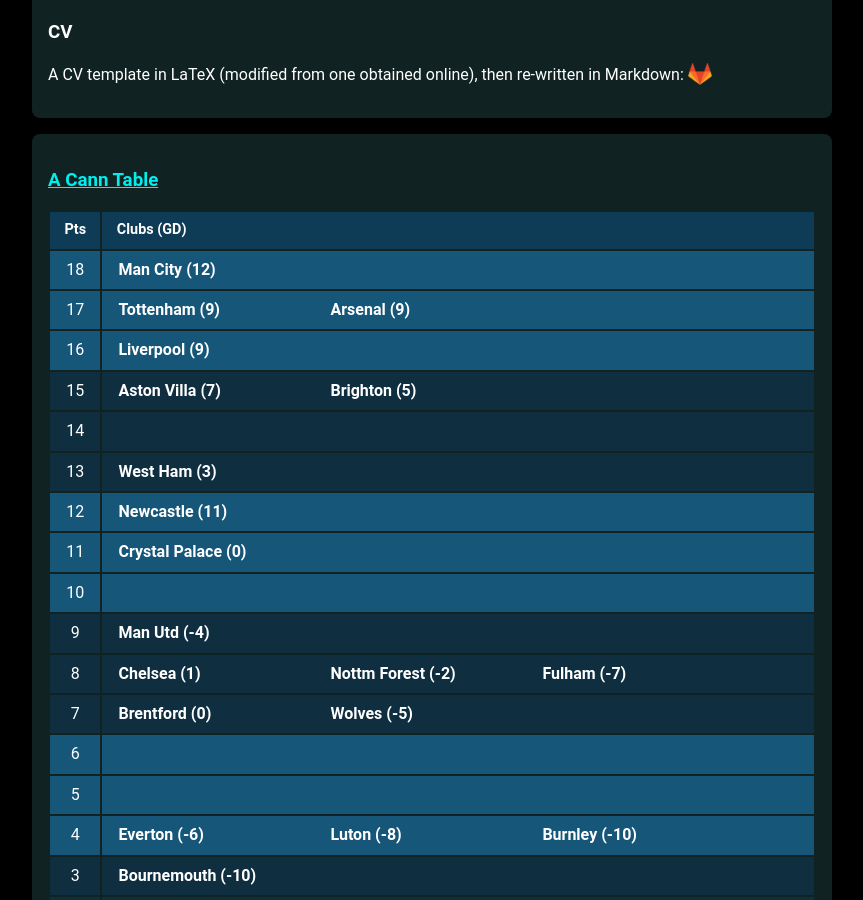
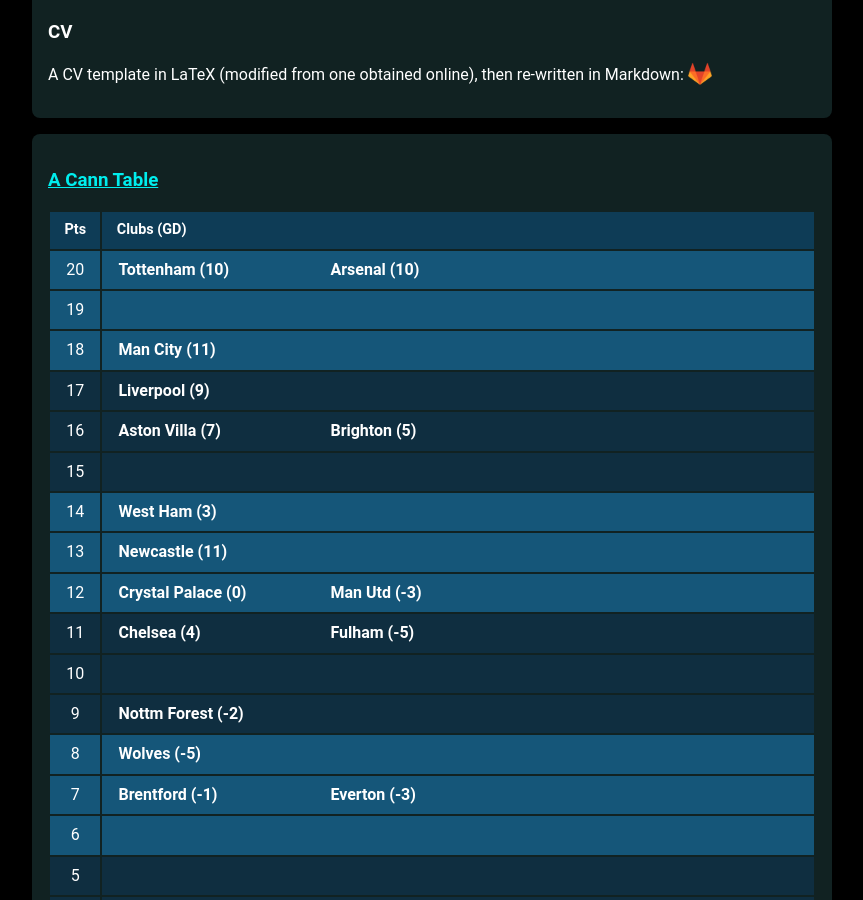
Before and after one commit to muru/muru.github.io, a Jekyll site: the page built from resources.md, in a window 1280 px wide and 900 px high, scrolled down 1235 px. Shown: the whole window, without its empty margins (208-1071 px from the left). Built offline with Jekyll 4.4.1, drawn with Linux system fonts in a browser that asks for light colours; some web fonts are replaced; some of the changed text lies outside the part shown.

Commit message:
updated cann-table: Mon  9 Oct 03:11:50 JST 2023

```diff
--- a/cann-table.html
+++ b/cann-table.html
@@ -1,55 +1,68 @@
 <table id="cann-table">
 <thead> <th> Pts </th> <th> Clubs (GD) </th> </thead>
 	<tr class="cann-row-1">
-		<td class="cann-point"> 18 </td>
+		<td class="cann-point"> 20 </td>
 		<td class="cann-clubs">
-			<span class="club-name"> Man City (12) </span>
+			<span class="club-name"> Tottenham (10) </span>
+			<span class="club-name"> Arsenal (10) </span>
 		</td>
  	</tr>
 	<tr class="cann-row-1">
-		<td class="cann-point"> 17 </td>
+		<td class="cann-point"> 19 </td>
 		<td class="cann-clubs">
-			<span class="club-name"> Tottenham (9) </span>
-			<span class="club-name"> Arsenal (9) </span>
 		</td>
  	</tr>
 	<tr class="cann-row-1">
-		<td class="cann-point"> 16 </td>
+		<td class="cann-point"> 18 </td>
+		<td class="cann-clubs">
+			<span class="club-name"> Man City (11) </span>
+		</td>
+ 	</tr>
+	<tr class="cann-row-2">
+		<td class="cann-point"> 17 </td>
 		<td class="cann-clubs">
 			<span class="club-name"> Liverpool (9) </span>
 		</td>
  	</tr>
 	<tr class="cann-row-2">
-		<td class="cann-point"> 15 </td>
+		<td class="cann-point"> 16 </td>
 		<td class="cann-clubs">
 			<span class="club-name"> Aston Villa (7) </span>
 			<span class="club-name"> Brighton (5) </span>
 		</td>
  	</tr>
 	<tr class="cann-row-2">
-		<td class="cann-point"> 14 </td>
+		<td class="cann-point"> 15 </td>
 		<td class="cann-clubs">
 		</td>
  	</tr>
-	<tr class="cann-row-2">
-		<td class="cann-point"> 13 </td>
+	<tr class="cann-row-1">
+		<td class="cann-point"> 14 </td>
 		<td class="cann-clubs">
 			<span class="club-name"> West Ham (3) </span>
 		</td>
  	</tr>
 	<tr class="cann-row-1">
-		<td class="cann-point"> 12 </td>
+		<td class="cann-point"> 13 </td>
 		<td class="cann-clubs">
 			<span class="club-name"> Newcastle (11) </span>
 		</td>
  	</tr>
 	<tr class="cann-row-1">
+		<td class="cann-point"> 12 </td>
+		<td class="cann-clubs">
+			<span class="club-name"> Crystal Palace (0) </span>
+			<span class="club-name"> Man Utd (-3) </span>
+		</td>
+ 	</tr>
+	<tr class="cann-row-2">
 		<td class="cann-point"> 11 </td>
 		<td class="cann-clubs">
-			<span class="club-name"> Crystal Palace (0) </span>
+			<span class="club-name"> Chelsea (4) </span>
+			<span class="club-name"> Fulham (-5) </span>
 		</td>
  	</tr>
-	<tr class="cann-row-1">
+	<tr class="cann-row-2">
 		<td class="cann-point"> 10 </td>
 		<td class="cann-clubs">
 		</td>
@@ -57,22 +70,20 @@
 	<tr class="cann-row-2">
 		<td class="cann-point"> 9 </td>
 		<td class="cann-clubs">
-			<span class="club-name"> Man Utd (-4) </span>
+			<span class="club-name"> Nottm Forest (-2) </span>
 		</td>
  	</tr>
-	<tr class="cann-row-2">
+	<tr class="cann-row-1">
 		<td class="cann-point"> 8 </td>
 		<td class="cann-clubs">
-			<span class="club-name"> Chelsea (1) </span>
-			<span class="club-name"> Nottm Forest (-2) </span>
-			<span class="club-name"> Fulham (-7) </span>
+			<span class="club-name"> Wolves (-5) </span>
 		</td>
  	</tr>
-	<tr class="cann-row-2">
+	<tr class="cann-row-1">
 		<td class="cann-point"> 7 </td>
 		<td class="cann-clubs">
-			<span class="club-name"> Brentford (0) </span>
-			<span class="club-name"> Wolves (-5) </span>
+			<span class="club-name"> Brentford (-1) </span>
+			<span class="club-name"> Everton (-3) </span>
 		</td>
  	</tr>
 	<tr class="cann-row-1">
@@ -80,35 +91,34 @@
 		<td class="cann-clubs">
 		</td>
  	</tr>
-	<tr class="cann-row-1">
+	<tr class="cann-row-2">
 		<td class="cann-point"> 5 </td>
 		<td class="cann-clubs">
 		</td>
  	</tr>
-	<tr class="cann-row-1">
+	<tr class="cann-row-2">
 		<td class="cann-point"> 4 </td>
 		<td class="cann-clubs">
-			<span class="club-name"> Everton (-6) </span>
-			<span class="club-name"> Luton (-8) </span>
-			<span class="club-name"> Burnley (-10) </span>
+			<span class="club-name"> Luton (-9) </span>
+			<span class="club-name"> Burnley (-13) </span>
 		</td>
  	</tr>
 	<tr class="cann-row-2">
 		<td class="cann-point"> 3 </td>
 		<td class="cann-clubs">
-			<span class="club-name"> Bournemouth (-10) </span>
+			<span class="club-name"> Bournemouth (-13) </span>
 		</td>
  	</tr>
-	<tr class="cann-row-2">
+	<tr class="cann-row-1">
 		<td class="cann-point"> 2 </td>
 		<td class="cann-clubs">
 		</td>
  	</tr>
-	<tr class="cann-row-2">
+	<tr class="cann-row-1">
 		<td class="cann-point"> 1 </td>
 		<td class="cann-clubs">
-			<span class="club-name"> Sheff Utd (-14) </span>
+			<span class="club-name"> Sheff Utd (-16) </span>
 		</td>
  	</tr>
 </table>
-<span id="cann-gen-note"> Generated on  Thursday, 05 October 2023 at 00:02 JST. </span>
+<span id="cann-gen-note"> Generated on  Monday, 09 October 2023 at 03:11 JST. </span>
```
